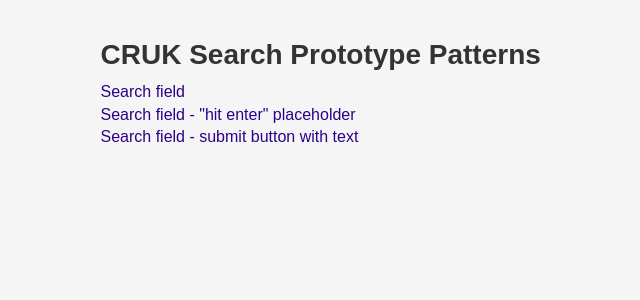
After one commit to CRUKorg/search_prototype_ui, a PHP site: page / in a window 1280 px wide. The commit adds this page. Shown: the top 300 px of the page, without its empty margins (312-952 px from the left). Run offline with PHP 8.4, Linux system fonts and the light colour scheme.

Commit message:
Updated base font size.

```diff
--- a/assets/scss/search_prototype_ui.scss
+++ b/assets/scss/search_prototype_ui.scss
@@ -3,6 +3,7 @@
 
 body {
   padding: 20px 0;
+  font-size: 16px;
 }
 
 .cr-form-item {
--- /dev/null
+++ b/index.html
@@ -0,0 +1,36 @@
+<!DOCTYPE html>
+<html lang="en">
+  <head>
+    <meta charset="utf-8">
+    <meta http-equiv="X-UA-Compatible" content="IE=edge">
+    <meta name="viewport" content="width=device-width, initial-scale=1">
+
+    <title>CRUK Search Prototype Patterns</title>
+
+    <link rel="stylesheet" href="assets/css/search_prototype_ui.min.css" crossorigin="anonymous">
+
+    <!--[if lt IE 9]>
+      <script src="https://oss.maxcdn.com/html5shiv/3.7.2/html5shiv.min.js"></script>
+      <script src="https://oss.maxcdn.com/respond/1.4.2/respond.min.js"></script>
+    <![endif]-->
+  </head>
+  <body>
+    <div class="container">
+
+      <div class="row">
+        <div class="col-xs-12 col-md-6 col-md-offset-3">
+
+          <h1>CRUK Search Prototype Patterns</h1>
+
+          <ul class="list-unstyled">
+            <li><a href="sf.html">Search field</a></li>
+            <li><a href="sf-hit-enter.html">Search field - "hit enter" placeholder</a></li>
+            <li><a href="sf-submit-w-text.html">Search field - submit button with text</a></li>
+          </ul>
+
+        </div>
+      </div>
+
+    </div>
+  </body>
+</html>
```
Also changed, not shown: assets/css/search_prototype_ui.min.css, 1 other file.
